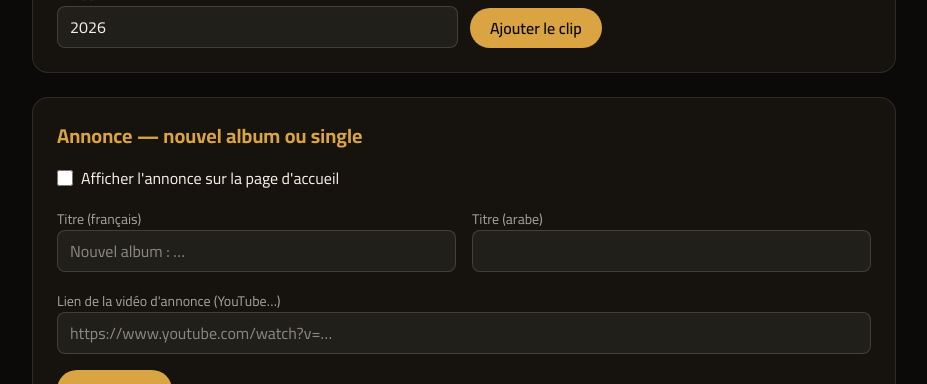
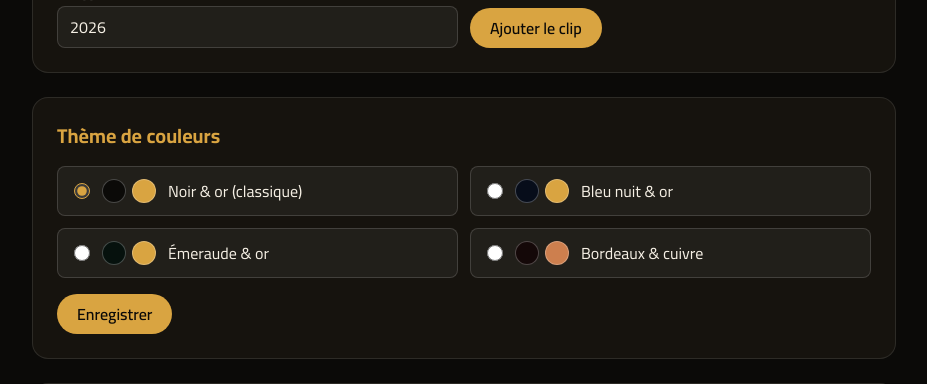
Before and after one commit to Ayari-59/haithemsherif, a Next.js app: page /admin in a window 1280 px wide. Shown: the part 2960-3344 px from the top of the page, without its empty margins (176-1103 px from the left). Built offline with nearby package versions, Linux system fonts and the light colour scheme; no server answers; the database is empty.

Commit message:
Choix du thème de couleurs depuis l'admin : Noir & or, Bleu nuit & or, Émeraude & or, Bordeaux & cuivre
Co-Authored-By: Claude Fable 5 <noreply@anthropic.com>

```diff
--- a/app/admin/actions.ts
+++ b/app/admin/actions.ts
@@ -186,6 +186,17 @@ export async function saveMusicAction(formData: FormData): Promise<void> {
   redirect("/admin?ok=musique");
 }
 
+// --- Thème de couleurs ---
+
+export async function saveThemeAction(formData: FormData): Promise<void> {
+  await requireAdmin();
+  const theme = String(formData.get("theme") ?? "or");
+  const { isThemeId } = await import("@/lib/themes");
+  await saveConfig({ theme: isThemeId(theme) ? theme : "or" });
+  refresh();
+  redirect("/admin?ok=theme");
+}
+
 // --- Annonce (nouvel album / single) ---
 
 export async function saveAnnouncementAction(formData: FormData): Promise<void> {
--- a/app/admin/page.tsx
+++ b/app/admin/page.tsx
@@ -1,5 +1,6 @@
 import UploadField from "@/components/admin/UploadField";
 import { getConfig, hasDb, listEvents } from "@/lib/db";
+import { THEMES } from "@/lib/themes";
 import {
   addVideoAction,
   saveAnnouncementAction,
@@ -11,6 +12,7 @@ import {
   saveContactAction,
   saveLinksAction,
   saveMusicAction,
+  saveThemeAction,
   saveUploadedAssetAction,
   toggleEventsAction,
   upsertEventAction,
@@ -264,6 +266,41 @@ export default async function AdminPage({
         </form>
       </Section>
 
+      <Section title="Thème de couleurs">
+        <form action={saveThemeAction} className="space-y-4">
+          <div className="grid gap-3 sm:grid-cols-2">
+            {THEMES.map((t) => (
+              <label
+                key={t.id}
+                className="flex cursor-pointer items-center gap-3 rounded-lg border border-white/15 bg-white/5 px-4 py-3 transition hover:border-gold/60"
+              >
+                <input
+                  type="radio"
+                  name="theme"
+                  value={t.id}
+                  defaultChecked={config.theme === t.id}
+                  className="h-4 w-4 accent-[#d9a441]"
+                />
+                <span className="flex items-center gap-1.5" aria-hidden="true">
+                  <span
+                    className="inline-block h-6 w-6 rounded-full border border-white/25"
+                    style={{ backgroundColor: t.bg }}
+                  />
+                  <span
+                    className="inline-block h-6 w-6 rounded-full border border-white/25"
+                    style={{ backgroundColor: t.accent }}
+                  />
+                </span>
+                <span>{t.label}</span>
+              </label>
+            ))}
+          </div>
+          <button type="submit" className={btn} disabled={!dbReady}>
+            Enregistrer
+          </button>
+        </form>
+      </Section>
+
       <Section title="Annonce — nouvel album ou single">
         <form action={saveAnnouncementAction} className="space-y-4">
           <label className="flex items-center gap-2">
--- a/app/layout.tsx
+++ b/app/layout.tsx
@@ -1,5 +1,6 @@
 import type { Metadata } from "next";
 import { Amiri, Cairo } from "next/font/google";
+import { getConfig } from "@/lib/db";
 import "./globals.css";
 
 const cairo = Cairo({
@@ -25,11 +26,12 @@ export const metadata: Metadata = {
   },
 };
 
-export default function RootLayout({
+export default async function RootLayout({
   children,
 }: Readonly<{ children: React.ReactNode }>) {
+  const { theme } = await getConfig();
   return (
-    <html lang="fr">
+    <html lang="fr" data-theme={theme}>
       <body className={`${cairo.variable} ${amiri.variable} font-[family-name:var(--font-cairo)] antialiased`}>
         {children}
       </body>
--- a/app/page.tsx
+++ b/app/page.tsx
@@ -117,7 +117,7 @@ export default async function Home() {
             src={assets.logo}
             alt=""
             aria-hidden="true"
-            className="mx-auto mb-6 h-28 w-auto drop-shadow-[0_0_24px_rgba(217,164,65,0.35)] sm:h-36"
+            className="glow-logo mx-auto mb-6 h-28 w-auto sm:h-36"
           />
           <p dir="rtl" className="font-ar mb-2 text-3xl text-gold-light sm:text-4xl">
             {artist.nameAr}
@@ -210,7 +210,7 @@ export default async function Home() {
           <div className="grid grid-cols-2 gap-6 md:grid-cols-4">
             {releases.map((r) => (
               <div key={r.title} className="group text-center">
-                <div className="arch overflow-hidden border border-gold/30 shadow-[0_0_30px_rgba(217,164,65,0.08)]">
+                <div className="arch glow-arch overflow-hidden border border-gold/30">
                   {/* eslint-disable-next-line @next/next/no-img-element */}
                   <img
                     src={r.cover}
--- a/lib/db.ts
+++ b/lib/db.ts
@@ -1,4 +1,5 @@
 import { neon } from "@neondatabase/serverless";
+import { cache } from "react";
 import { DEFAULT_CONFIG } from "./defaults";
 import type { EventItem, SiteConfig } from "./types";
 
@@ -41,7 +42,8 @@ function ensureSchema(): Promise<void> {
   return schemaReady;
 }
 
-export async function getConfig(): Promise<SiteConfig> {
+// cache() déduplique les lectures au sein d'une même requête (layout + page).
+export const getConfig = cache(async (): Promise<SiteConfig> => {
   if (!hasDb()) return DEFAULT_CONFIG;
   await ensureSchema();
   const rows = await sql()`SELECT data FROM site_config WHERE id = 1`;
@@ -55,7 +57,7 @@ export async function getConfig(): Promise<SiteConfig> {
     music: { ...DEFAULT_CONFIG.music, ...stored.music },
     announcement: { ...DEFAULT_CONFIG.announcement, ...stored.announcement },
   };
-}
+});
 
 export async function saveConfig(patch: Partial<SiteConfig>): Promise<void> {
   if (!hasDb()) throw new Error("Base de données non configurée (DATABASE_URL absente).");
--- a/lib/defaults.ts
+++ b/lib/defaults.ts
@@ -26,5 +26,6 @@ export const DEFAULT_CONFIG: SiteConfig = {
   releases,
   music: { url: "", enabled: false },
   showEvents: false,
+  theme: "or",
   announcement: { enabled: false, title: "", titleAr: "", url: "" },
 };
--- /dev/null
+++ b/lib/themes.ts
@@ -0,0 +1,15 @@
+// Jeux de couleurs proposés dans l'admin. Les couleurs effectives sont
+// définies dans app/globals.css ([data-theme=…]) ; ici : id, libellé et
+// pastilles d'aperçu pour le sélecteur.
+export const THEMES = [
+  { id: "or", label: "Noir & or (classique)", bg: "#0b0a08", accent: "#d9a441" },
+  { id: "nuit", label: "Bleu nuit & or", bg: "#070d1a", accent: "#d9a441" },
+  { id: "emeraude", label: "Émeraude & or", bg: "#06110d", accent: "#d9a441" },
+  { id: "bordeaux", label: "Bordeaux & cuivre", bg: "#140808", accent: "#cd7f4e" },
+] as const;
+
+export type ThemeId = (typeof THEMES)[number]["id"];
+
+export function isThemeId(value: string): value is ThemeId {
+  return THEMES.some((t) => t.id === value);
+}
--- a/lib/types.ts
+++ b/lib/types.ts
@@ -49,6 +49,7 @@ export type SiteConfig = {
   releases: ReleaseItem[];
   music: { url: string; enabled: boolean };
   showEvents: boolean;
+  theme: string; // identifiant du jeu de couleurs (voir lib/themes.ts)
   announcement: {
     enabled: boolean;
     title: string; // ex. « Nouvel album : Barcha Klam »
```
Also changed, not shown: app/globals.css (+33 -0 lines).
